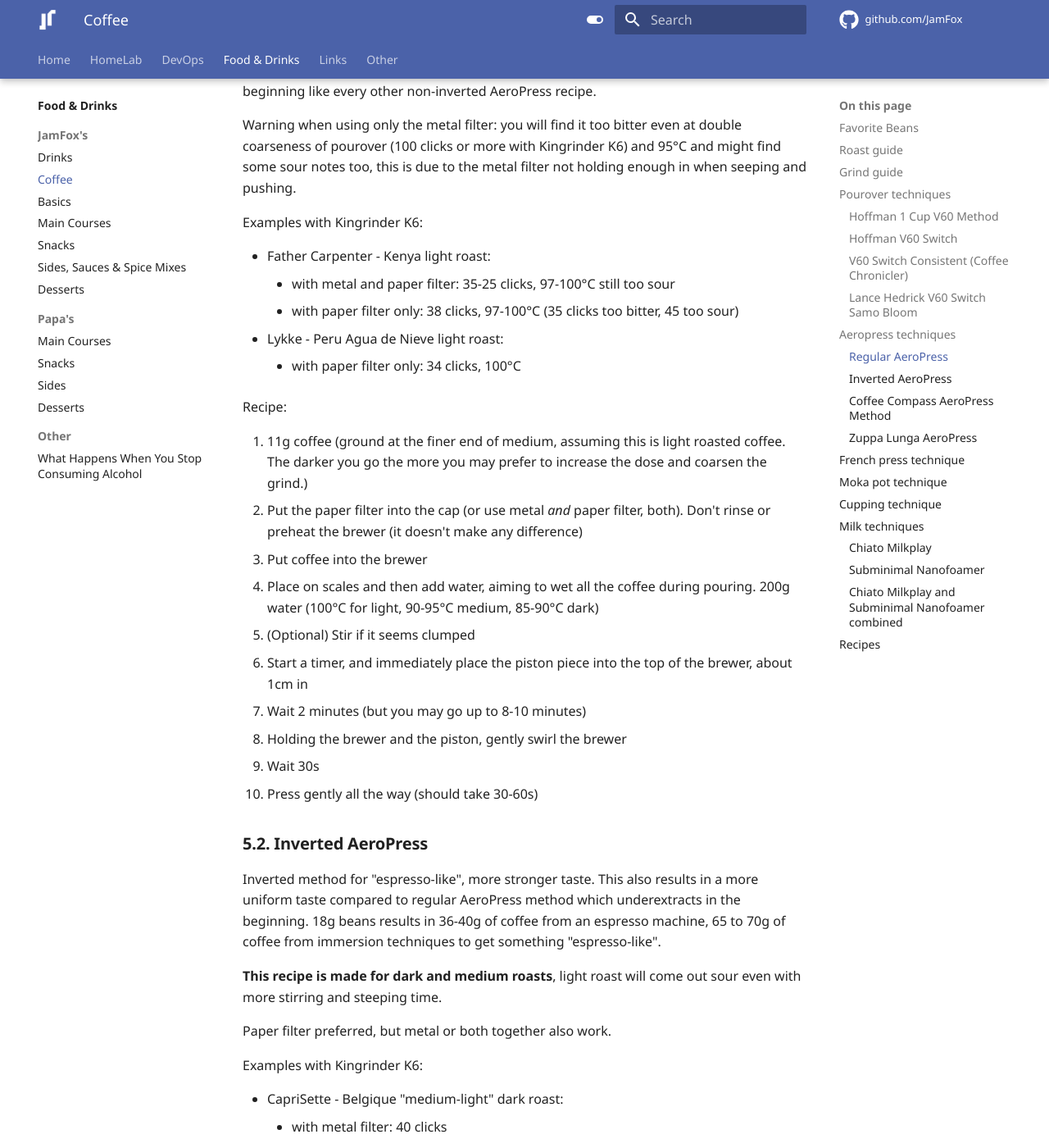
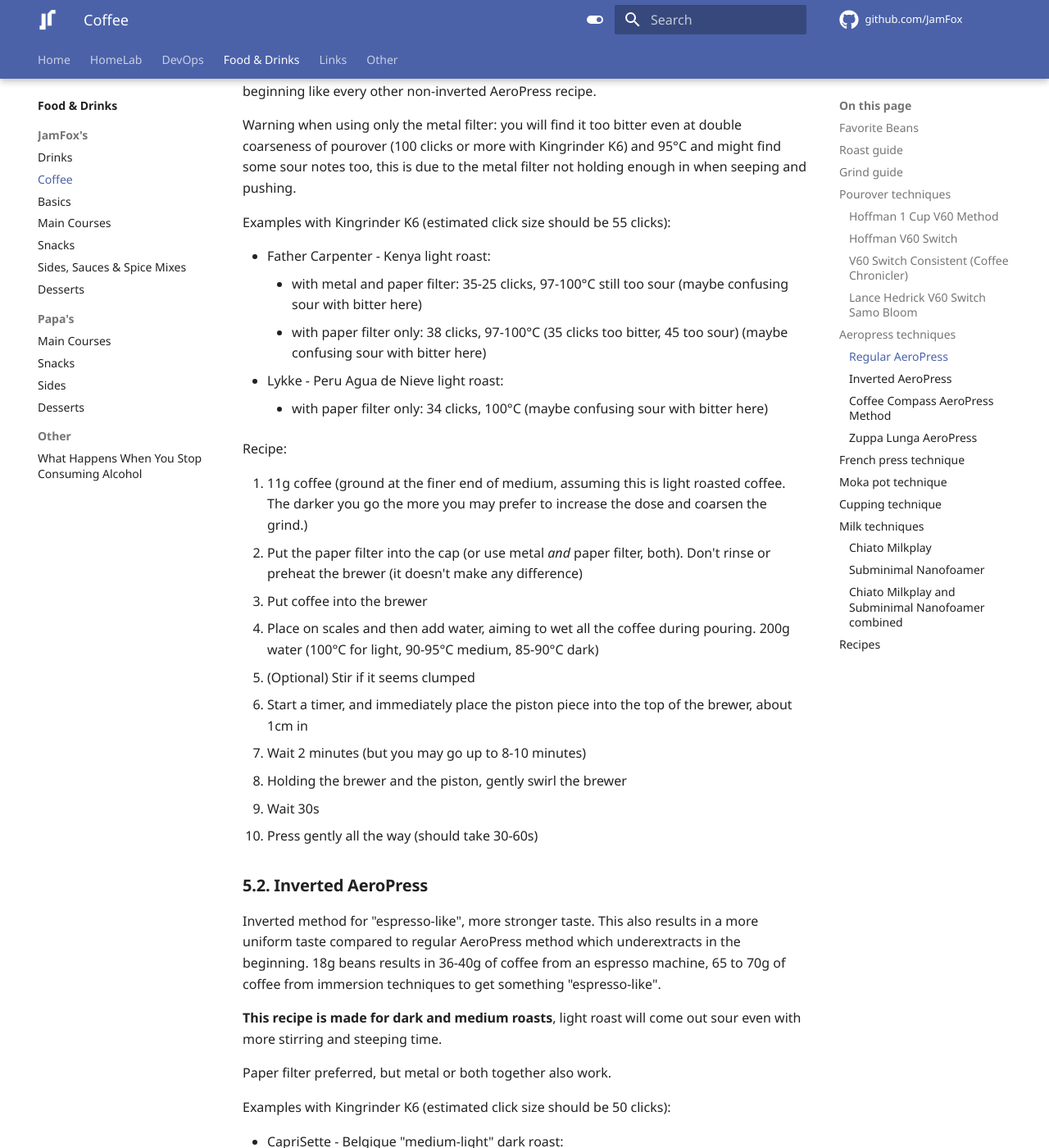
Before and after one commit to JamFox/docs.jamfox.dev, an MkDocs documentation site: the page built from docs/content/food/coffee.md, in a window 1280 px wide and 1400 px high, scrolled down 6014 px. Shown: the whole window at 82% size. Built offline with MkDocs 1.6.1 and Material for MkDocs 9.7.7, drawn with Linux system fonts in a browser that asks for light colours; plug-ins that fetch from the network failed and are left out; comment, search, counter and statistics services are not loaded; some of the changed text lies outside the part shown.

Commit message:
add kalve brazil

```diff
--- a/docs/content/food/coffee.md
+++ b/docs/content/food/coffee.md
@@ -163,13 +163,13 @@ This recipe [calls for a fine grind](https://aeroprecipe.com/recipes/james-hoffm
 
 Warning when using only the metal filter: you will find it too bitter even at double coarseness of pourover (100 clicks or more with Kingrinder K6) and 95°C and might find some sour notes too, this is due to the metal filter not holding enough in when seeping and pushing.
 
-Examples with Kingrinder K6:
+Examples with Kingrinder K6 (estimated click size should be 55 clicks):
 
 - Father Carpenter - Kenya light roast:
-    - with metal and paper filter: 35-25 clicks, 97-100°C still too sour
-    - with paper filter only: 38 clicks, 97-100°C (35 clicks too bitter, 45 too sour)
+    - with metal and paper filter: 35-25 clicks, 97-100°C still too sour (maybe confusing sour with bitter here)
+    - with paper filter only: 38 clicks, 97-100°C (35 clicks too bitter, 45 too sour) (maybe confusing sour with bitter here)
 - Lykke - Peru Agua de Nieve light roast:
-    - with paper filter only: 34 clicks, 100°C
+    - with paper filter only: 34 clicks, 100°C (maybe confusing sour with bitter here)
 
 Recipe:
 
@@ -192,7 +192,7 @@ Inverted method for "espresso-like", more stronger taste. This also results in a
 
 Paper filter preferred, but metal or both together also work.
 
-Examples with Kingrinder K6:
+Examples with Kingrinder K6 (estimated click size should be 50 clicks):
 
 - CapriSette - Belgique "medium-light" dark roast:
     - with metal filter: 40 clicks
@@ -216,6 +216,10 @@ Recipe:
 10. (Optional) Add 100ml of prepared milk OR 100-160ml of 80°C water to get it closer to a pourover
 
 ### Coffee Compass AeroPress Method
+
+Examples with Kingrinder K6 (estimated click size should be 85 clicks):
+
+- Kalve - Brazil Bugundes Community light roast: 80 clicks, 96°C
 
 "...there's also reason to be wary of many of the more popular AeroPress recipes circulating out there. Many call for more an absurd amount of coffee, often a 10:1 ratio, or even stronger. While I'm sure that many of these recipes with the right coffee could make an interesting, even delicious cup of coffee, for people in the real world, who are using their hard-earned cash to purchase coffee, I question such an inefficient recipe. If you can make a delicious cup of coffee with 15 grams of coffee, why on earth would you waste another 5-7 grams?"
 
```
